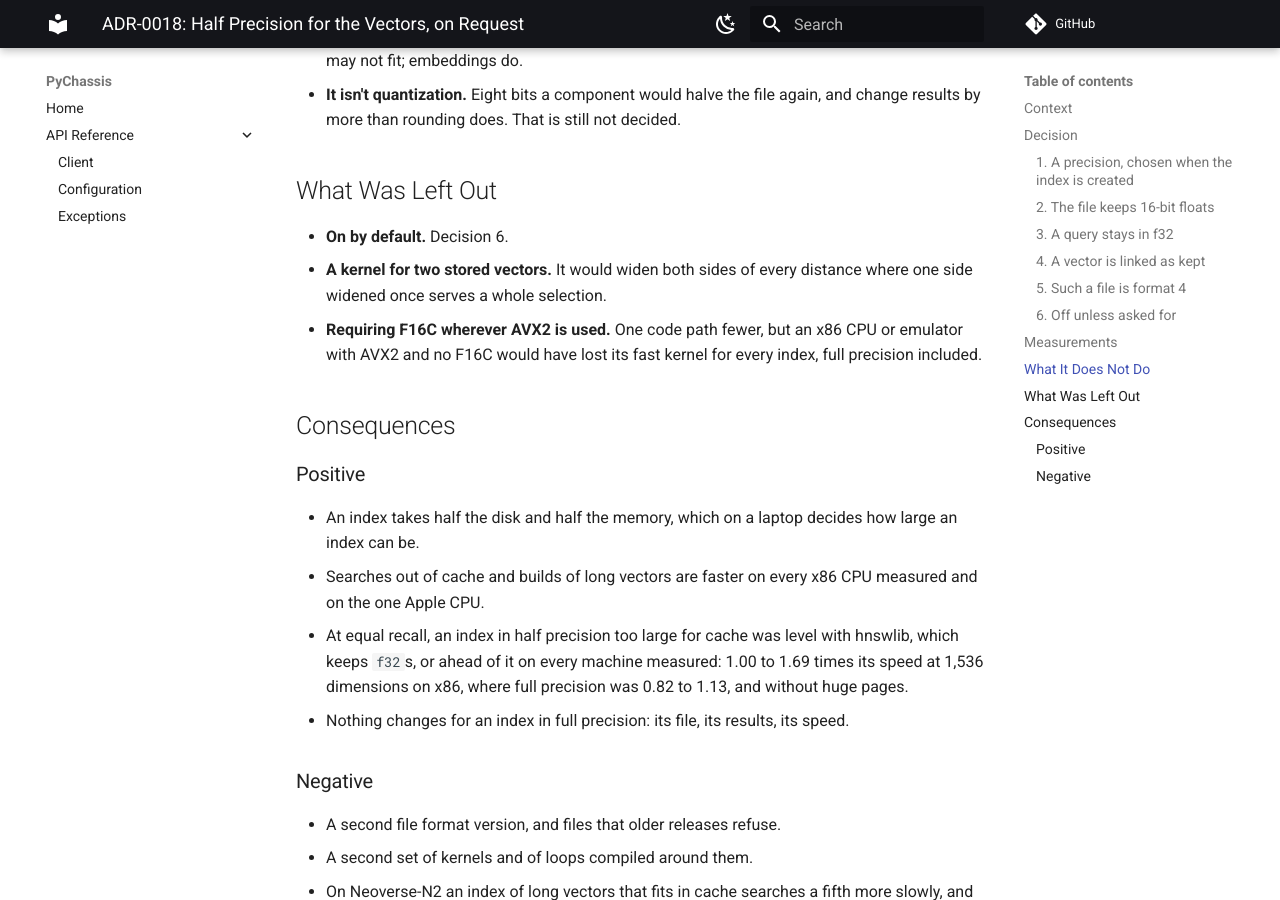
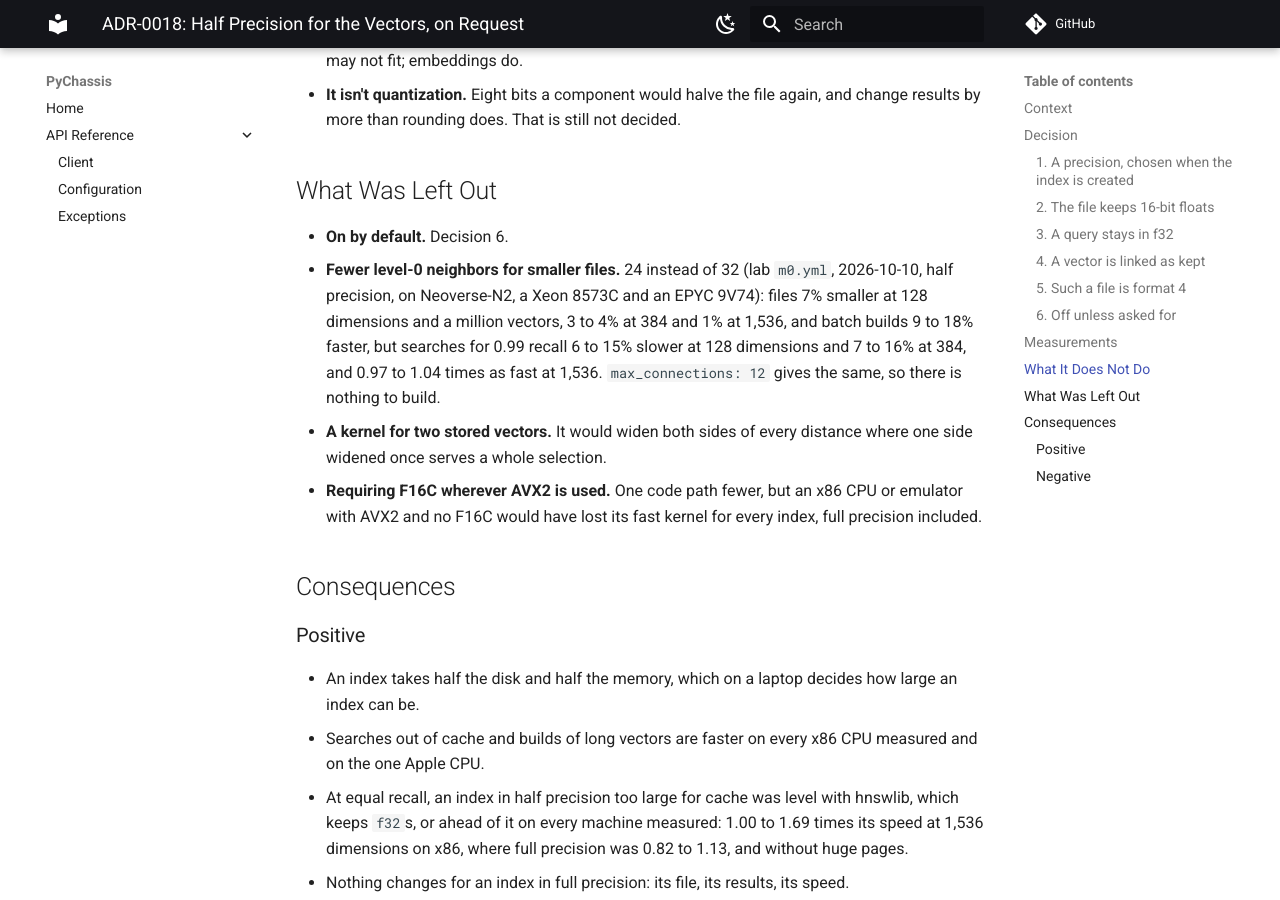
Before and after one commit to tanvincible/chassis, an MkDocs documentation site: the page built from docs/src/adr/018-half-precision.md, in a window 1280 px wide and 900 px high, scrolled down 5926 px. Built offline with MkDocs 1.6.1 and Material for MkDocs 9.7.7, drawn with Linux system fonts in a browser that asks for light colours; comment, search, counter and statistics services are not loaded.

Commit message:
docs: what max_connections 12 saves and costs, measured

```diff
--- a/docs/src/adr/018-half-precision.md
+++ b/docs/src/adr/018-half-precision.md
@@ -189,6 +189,11 @@ and 280.
 ## What Was Left Out
 
 * **On by default.** Decision 6.
+* **Fewer level-0 neighbors for smaller files.** 24 instead of 32 (lab `m0.yml`, 2026-10-10, half
+  precision, on Neoverse-N2, a Xeon 8573C and an EPYC 9V74): files 7% smaller at 128 dimensions and
+  a million vectors, 3 to 4% at 384 and 1% at 1,536, and batch builds 9 to 18% faster, but searches
+  for 0.99 recall 6 to 15% slower at 128 dimensions and 7 to 16% at 384, and 0.97 to 1.04 times as
+  fast at 1,536. `max_connections: 12` gives the same, so there is nothing to build.
 * **A kernel for two stored vectors.** It would widen both sides of every distance where one
   side widened once serves a whole selection.
 * **Requiring F16C wherever AVX2 is used.** One code path fewer, but an x86 CPU or emulator with
```
Also changed, not shown: docs/src/guide/api-reference.md (+4 -1 lines), pychassis/docs/user-guide/performance.md (+3 -1 lines).
